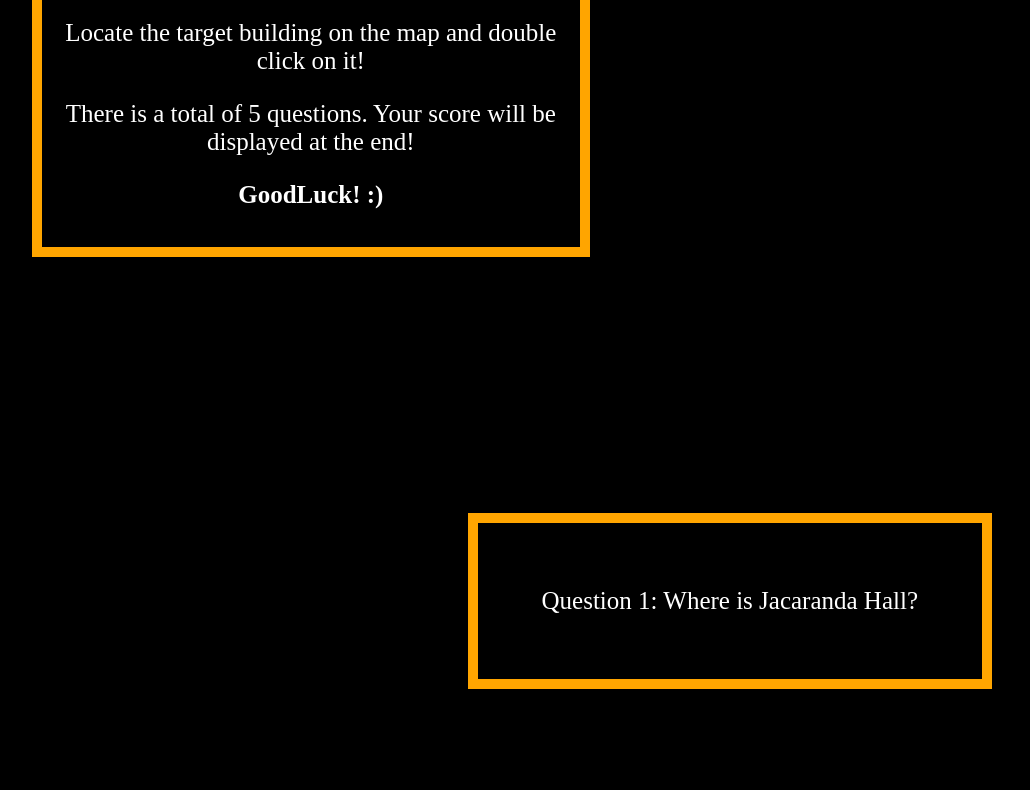
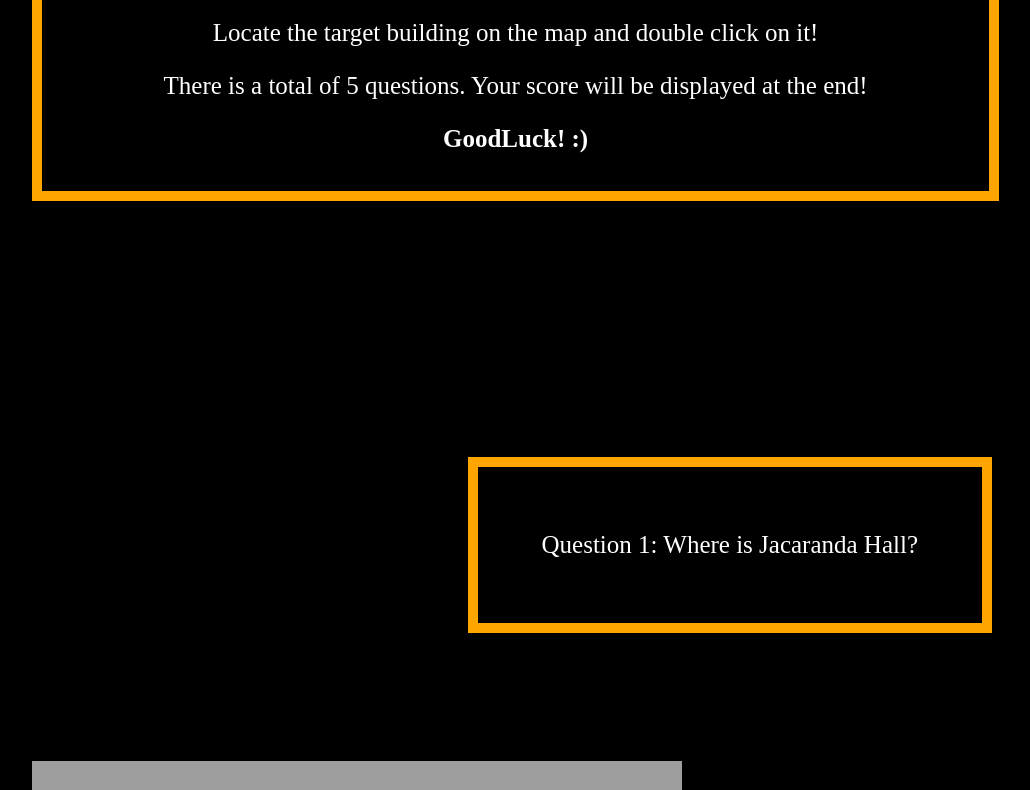
Before and after one commit to faizan12123/Google-Maps-API-Game, a plain HTML site: page lab3.html in a window 1280 px wide. Shown: the part 129-919 px from the top of the page, without its empty margins (32-1062 px from the left). Drawn offline with nearby package versions, Linux system fonts and the light colour scheme; some packages are replaced by stand-ins of ours; grey boxes are pictures that could not be loaded.

Commit message:
fixing instructions box

```diff
--- a/lab3.html
+++ b/lab3.html
@@ -93,7 +93,7 @@
   color: white;
   margin-right: 20%;
   font-size: 25px;
-  width:40%;
+  width:72%;
   padding:1%;
   text-align: center;
 }
```
